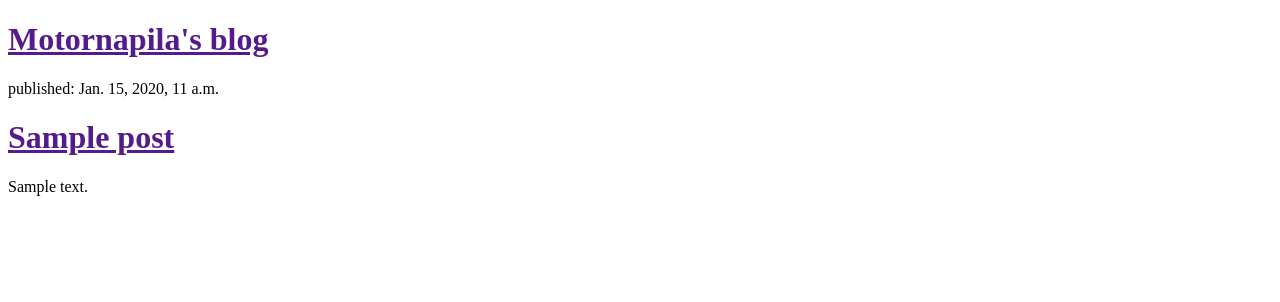
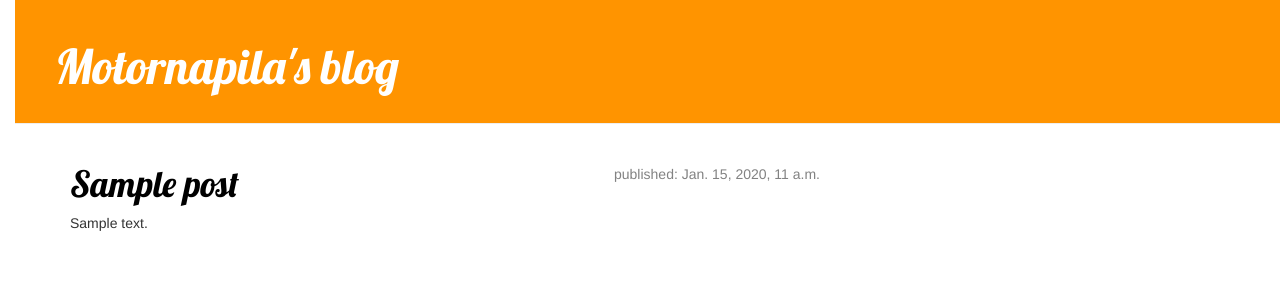
Before and after one commit to motornapila/my-first-blog, a Django app: template blog/templates/blog/post_list.html in a window 1280 px wide. Shown: the top 302 px of the page. Run offline with Django 3.2, Linux system fonts and the light colour scheme; the template is opened without the code that fills it: values that come from a table or form of the project are taken from there, others are empty; tables that the repository leaves empty hold one stand-in row (values such as "Sample post"); some libraries are stand-ins or nearby versions.

Commit message:
Added view and template for detailed blog post as well as CSS for the site.

```diff
--- /dev/null
+++ b/blog/static/css/blog.css
@@ -0,0 +1,56 @@
+h1 a {
+    color: #FCA205;
+    font-family: 'Lobster';
+}
+
+body {
+    padding-left: 15px;
+}
+
+.page-header {
+    background-color: #ff9400;
+    margin-top: 0;
+    padding: 20px 20px 20px 40px;
+}
+
+.page-header h1, .page-header h1 a, .page-header h1 a:visited, .page-header h1 a:active {
+    color: #ffffff;
+    font-size: 36pt;
+    text-decoration: none;
+}
+
+.content {
+    margin-left: 40px;
+}
+
+h1, h2, h3, h4 {
+    font-family: 'Lobster', cursive;
+}
+
+.date {
+    float: right;
+    color: #828282;
+}
+
+.save {
+    float: right;
+}
+
+.post-form textarea, .post-form input {
+    width: 100%;
+}
+
+.top-menu, .top-menu:hover, .top-menu:visited {
+    color: #ffffff;
+    float: right;
+    font-size: 26pt;
+    margin-right: 20px;
+}
+
+.post {
+    margin-bottom: 70px;
+}
+
+.post h1 a, .post h1 a:visited {
+    color: #000000;
+}
--- /dev/null
+++ b/blog/templates/blog/base.html
@@ -0,0 +1,26 @@
+{% load staticfiles %}
+<!DOCTYPE html>
+<html>
+<head lang="en">
+    <link rel="stylesheet" href="https://maxcdn.bootstrapcdn.com/bootstrap/3.3.6/css/bootstrap.min.css">
+    <link rel="stylesheet" href="https://maxcdn.bootstrapcdn.com/bootstrap/3.3.6/css/bootstrap-theme.min.css">
+    <link rel="stylesheet" href="{% static 'css/blog.css' %}">
+    <link href="http://fonts.googleapis.com/css?family=Lobster&subset=latin,latin-ext" rel="stylesheet" type="text/css">
+    <meta charset="UTF-8">
+    <title>My blog</title>
+</head>
+<body>
+    <div class="page-header">
+        <h1><a href="">Motornapila's blog</a></h1>
+    </div>
+    <div class="content container">
+        <div class="row">
+            <div class="col-md-8">
+                {% block content %}
+                {% endblock %}
+            </div>
+        </div>
+    </div>
+
+</body>
+</html>
--- a/blog/templates/blog/post_list.html
+++ b/blog/templates/blog/post_list.html
@@ -1,21 +1,13 @@
-<!DOCTYPE html>
-<html>
-<head lang="en">
-    <meta charset="UTF-8">
-    <title>My blog</title>
-</head>
-<body>
-    <div>
-        <h1><a href="">Motornapila's blog</a></h1>
-    </div>
+{% extends 'blog/base.html' %}
 
+{% block content %}
     {% for post in posts %}
-        <div>
-            <p>published: {{post.published_date}}</p>
-            <h1><a href="">{{post.title}}</a></h1>
+        <div class="post">
+            <div class="date">
+                <p>published: {{post.published_date}}</p>
+            </div>
+            <h1><a href="{% url 'post_detail' pk=post.pk %}">{{post.title}}</a></h1>
             <p>{{post.text|linebreaks}}</p>
         </div>
     {% endfor %}
-
-</body>
-</html>
+{% endblock %}
--- a/blog/urls.py
+++ b/blog/urls.py
@@ -1,6 +1,7 @@
-from django.conf.urls import url
+from django.conf.urls import url, include
 from . import views
 
 urlpatterns = [
     url(r'^$', views.post_list, name='post_list'),
+    url(r'^post/(?P<pk>[0-9])/$', views.post_detail, name='post_detail'),
 ]
--- a/blog/views.py
+++ b/blog/views.py
@@ -1,4 +1,4 @@
-from django.shortcuts import render
+from django.shortcuts import render, get_object_or_404
 from .models import Post
 from django.utils import timezone
 
@@ -6,3 +6,7 @@ from django.utils import timezone
 def post_list(request):
     posts = Post.objects.filter(published_date__lte=timezone.now()).order_by('published_date')
     return render(request, 'blog/post_list.html', {'posts':posts})
+
+def post_detail(request, pk):
+    post = get_object_or_404(Post, pk=pk)
+    return render(request, 'blog/post_detail.html', {'post':post})
```
Also changed, not shown: blog/templates/blog/post_detail.html (added, +13 -0 lines).
